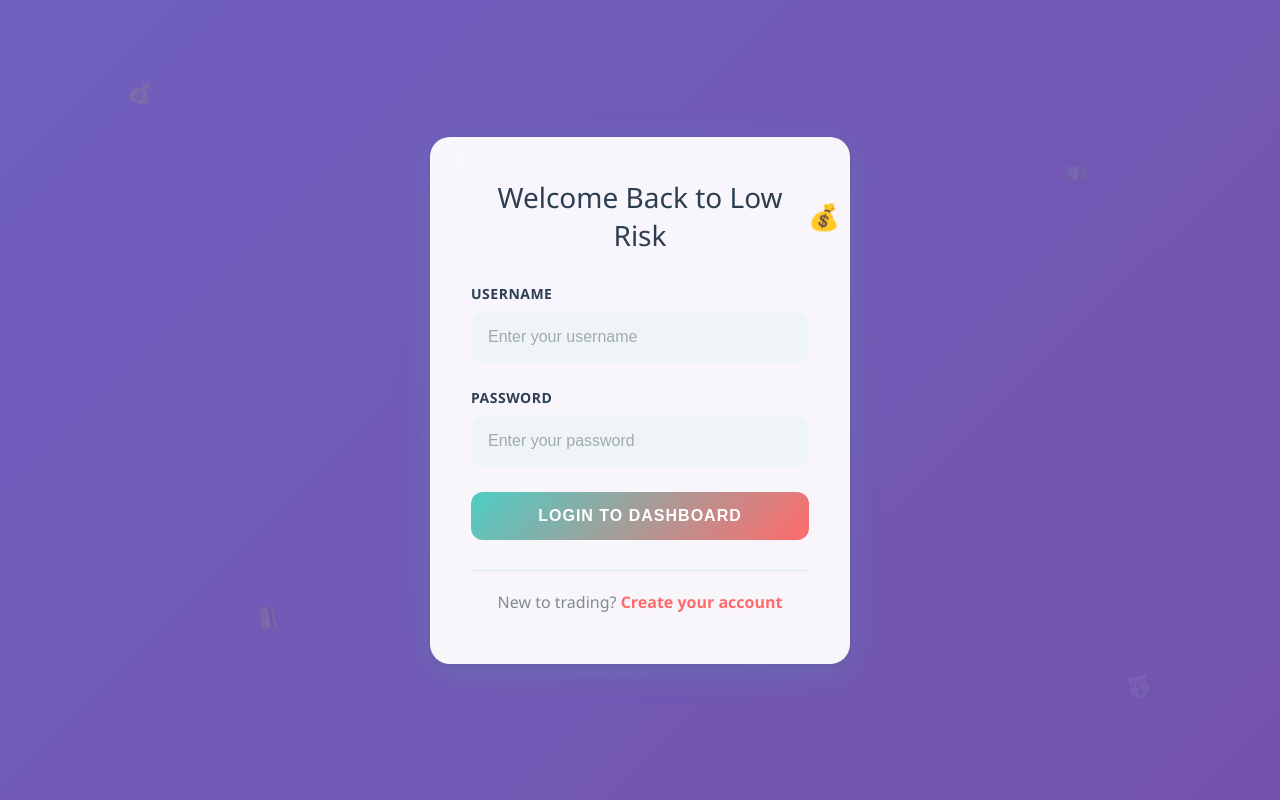
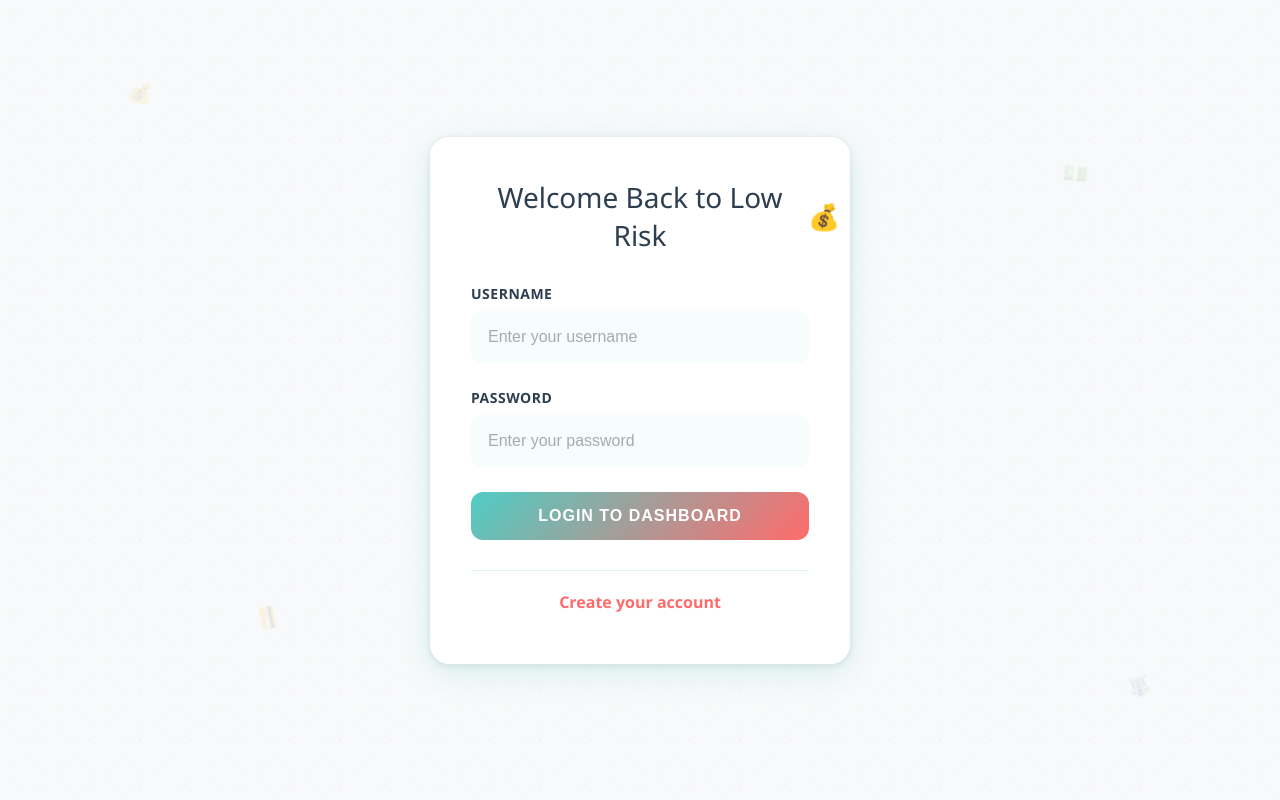
Before and after one commit to SUDD-dawg/Low-Risk, a Flask app: page /login in a window 1280 px wide. Run offline with Flask 3, Linux system fonts and the light colour scheme.

Commit message:
Took out the purple background as it was not something the client would've wanted

```diff
--- a/static/login-vibrant.css
+++ b/static/login-vibrant.css
@@ -19,12 +19,10 @@
 
 body {
     font-family: 'Segoe UI', Tahoma, Geneva, Verdana, sans-serif;
-    background: var(--gradient-bg);
-    background-image:
-        var(--gradient-bg),
-        var(--money-pattern);
-    background-size: 400% 400%, 50px 50px;
-    animation: gradientShift 15s ease infinite;
+    background: #f8f9fa;
+    background-image: var(--money-pattern);
+    background-size: 50px 50px;
+    background-attachment: fixed;
     min-height: 100vh;
     display: flex;
     align-items: center;
--- a/templates/login.html
+++ b/templates/login.html
@@ -38,7 +38,7 @@
         </form>
 
         <div class="register-link">
-            <p>New to trading? <a href="{{ url_for('register') }}">Create your account</a></p>
+            <p><a href="{{ url_for('register') }}">Create your account</a></p>
         </div>
     </div>
 </body>
```
